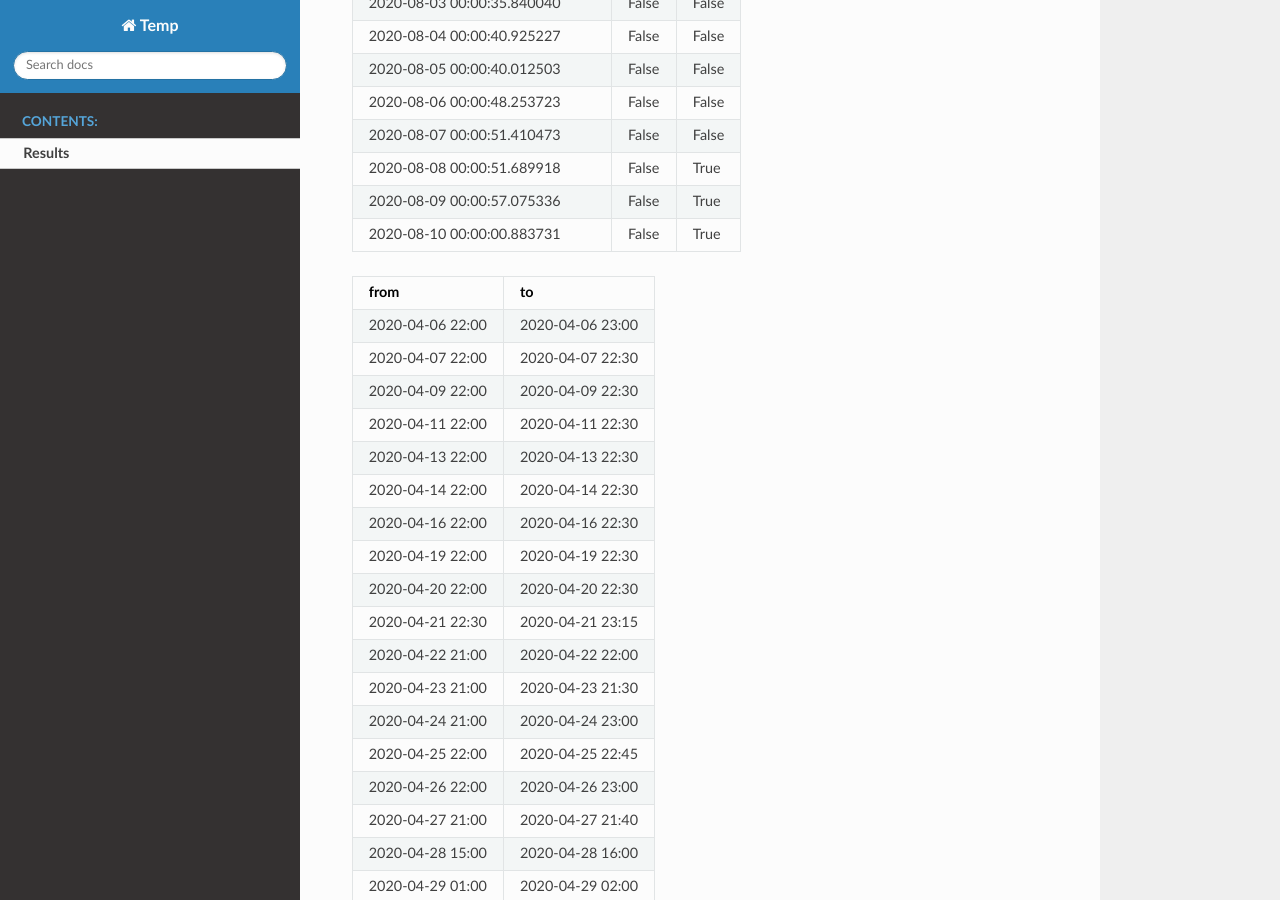
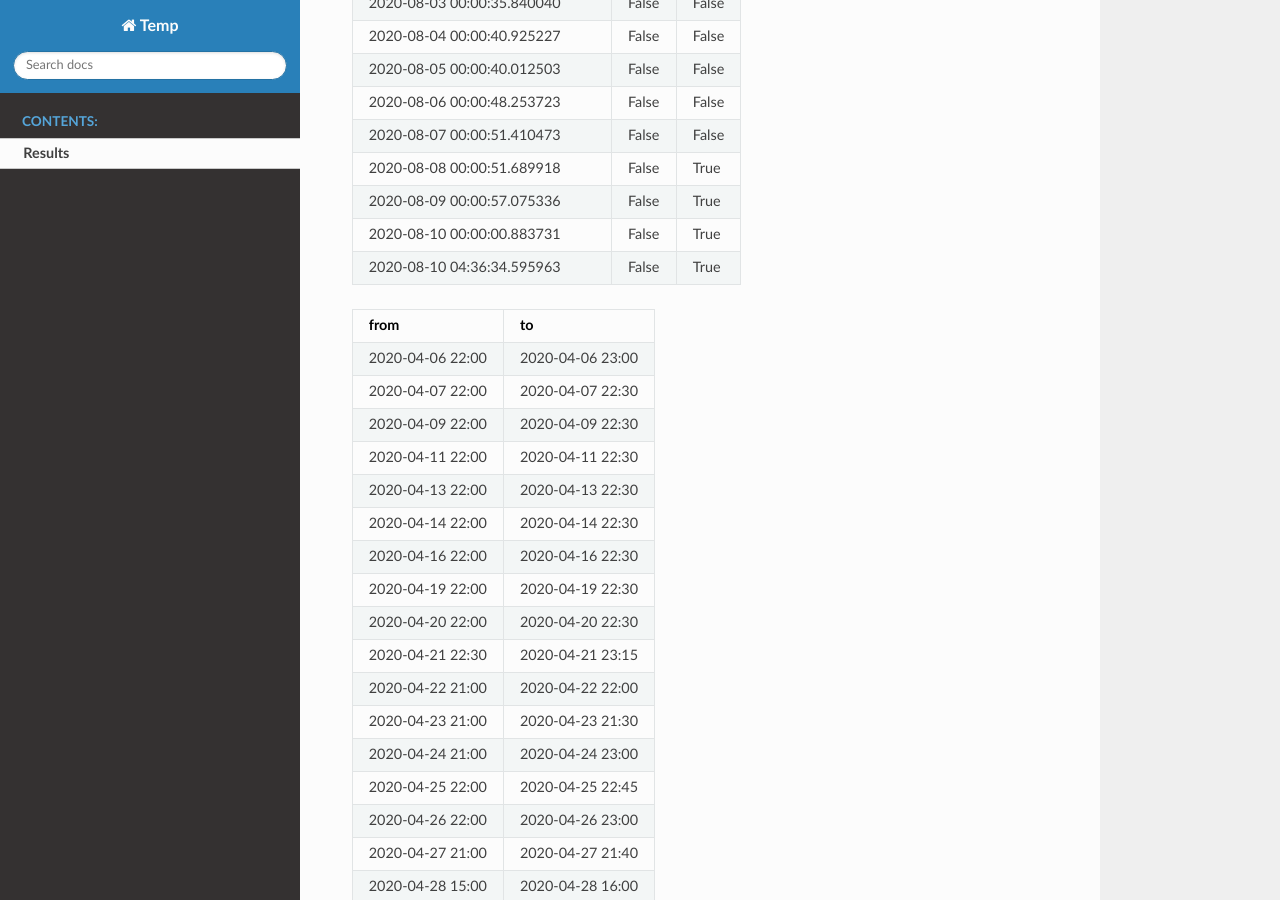
Before and after one commit to shlomow/queries-results, a Sphinx documentation site: the page built from source/results.rst, in a window 1280 px wide and 900 px high, scrolled down 3698 px. Built offline with Sphinx 7.4.7 and the Read the Docs theme 2.0.0, drawn with Linux system fonts in a browser that asks for light colours.

Commit message:
update results

```diff
--- a/source/results.rst
+++ b/source/results.rst
@@ -121,6 +121,7 @@ fifth experiment: 24.07.2020
    2020-08-08 00:00:51.689918, False, True
    2020-08-09 00:00:57.075336, False, True
    2020-08-10 00:00:00.883731, False, True
+   2020-08-10 04:36:34.595963, False, True
 
 .. csv-table::
    :header: "from", "to"
```
Also changed, not shown: results.json (+1 -1 lines).
